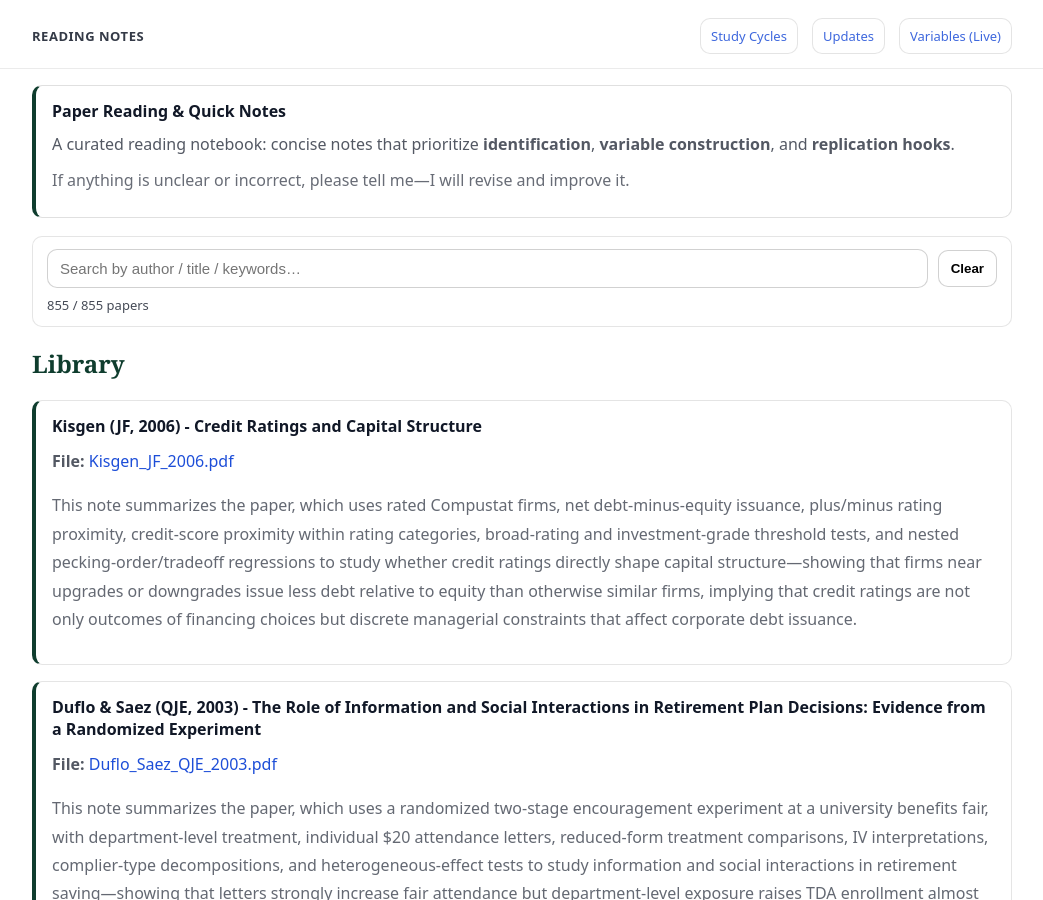
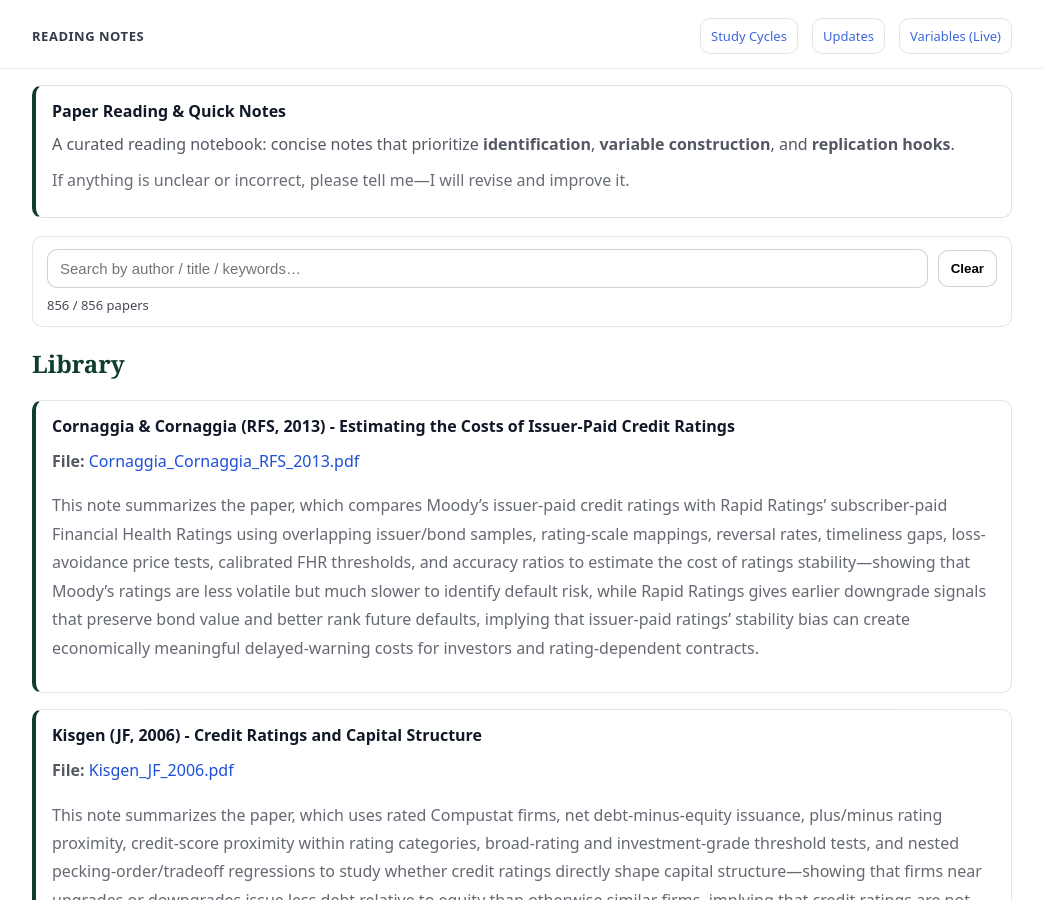
Before and after one commit to yaxinzn/study-archive, a Jekyll site: the page built from reading/index.md, in a window 1280 px wide and 900 px high. Shown: the whole window, without its empty margins (118-1161 px from the left). Built offline with Jekyll 4.4.1, drawn with Linux system fonts in a browser that asks for light colours.

Commit message:
Reading: add/update Cornaggia_Cornaggia_RFS_2013.pdf

```diff
--- a/_data/reading.yml
+++ b/_data/reading.yml
@@ -1,3 +1,7 @@
+- title: "Cornaggia & Cornaggia (RFS, 2013) - Estimating the Costs of Issuer-Paid Credit Ratings"
+  file: "Cornaggia_Cornaggia_RFS_2013.pdf"
+  desc: "This note summarizes the paper, which compares Moody’s issuer-paid credit ratings with Rapid Ratings’ subscriber-paid Financial Health Ratings using overlapping issuer/bond samples, rating-scale mappings, reversal rates, timeliness gaps, loss-avoidance price tests, calibrated FHR thresholds, and accuracy ratios to estimate the cost of ratings stability—showing that Moody’s ratings are less volatile but much slower to identify default risk, while Rapid Ratings gives earlier downgrade signals that preserve bond value and better rank future defaults, implying that issuer-paid ratings’ stability bias can create economically meaningful delayed-warning costs for investors and rating-dependent contracts."
+
 - title: "Kisgen (JF, 2006) - Credit Ratings and Capital Structure"
   file: "Kisgen_JF_2006.pdf"
   desc: "This note summarizes the paper, which uses rated Compustat firms, net debt-minus-equity issuance, plus/minus rating proximity, credit-score proximity within rating categories, broad-rating and investment-grade threshold tests, and nested pecking-order/tradeoff regressions to study whether credit ratings directly shape capital structure—showing that firms near upgrades or downgrades issue less debt relative to equity than otherwise similar firms, implying that credit ratings are not only outcomes of financing choices but discrete managerial constraints that affect corporate debt issuance."
```
Also changed, not shown: 1 other file.
